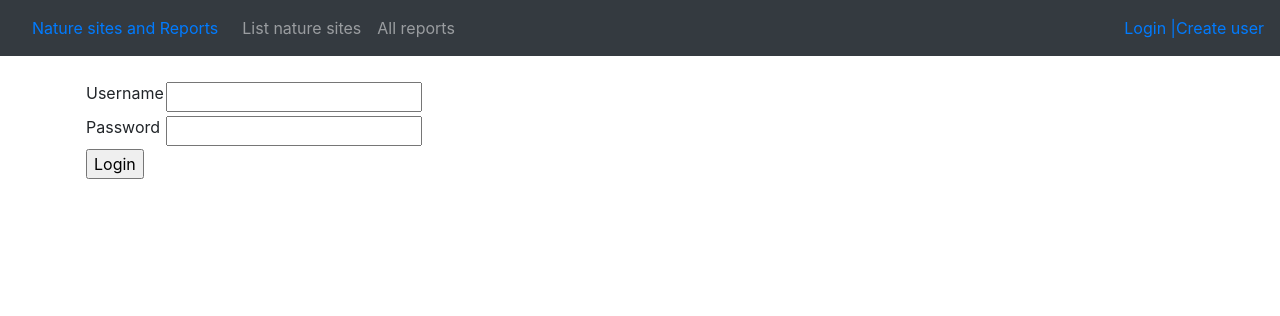
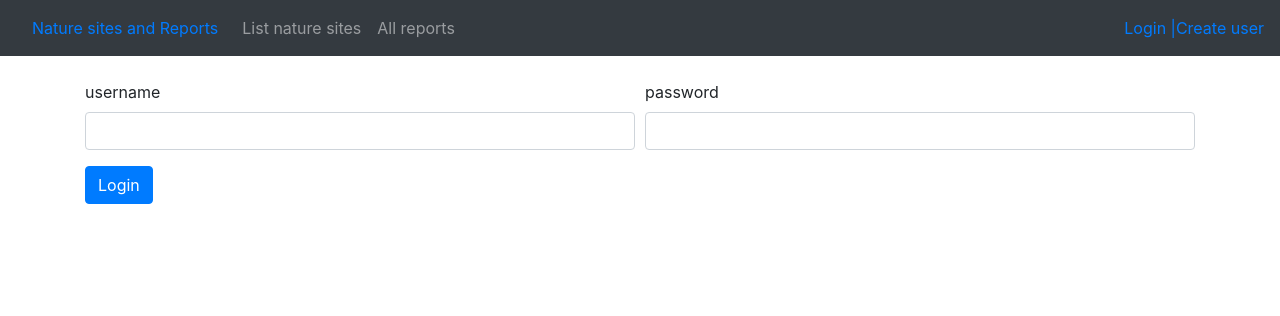
Before and after one commit to olgaviho/naytteidenKerays, a Flask app: page /auth/login in a window 1280 px wide. Shown: the top 316 px of the page. Run offline with Flask 2, Linux system fonts and the light colour scheme; some libraries are stand-ins or nearby versions.

Commit message:
Update loginform.html

```diff
--- a/application/templates/auth/loginform.html
+++ b/application/templates/auth/loginform.html
@@ -2,29 +2,24 @@
 
 {% block body %}
 {{error}}
-<form method="POST" action="{{ url_for('auth_login') }}">
-    <table>
-        <tr>
-            <td>
-                {{ form.username.label }}
-            </td>
-            <td>
-                {{ form.username }}
-            </td>
-        </tr>
-        <tr>
-            <td>
-                {{ form.password.label }}
-            </td>
-            <td>
-                {{ form.password }}
-            </td>
-        </tr>
-        <tr>
-            <td colspan= 2>
-                <input type="submit" value="Login"/>
-            </td>
-        </tr>
-    </table>
+
+
+
+<form method="POST" action="{{ url_for('auth_login') }}" novalidate>
+  <div class="form-row">
+  <div class="col-md-6 mb-3">
+    <label for="username">username</label>
+      <input class="form-control" id="username" name="username" required type="text" value="">
+  </div>
+
+
+  <div class="col-md-6 mb-3">
+    <label for="password">password</label>
+
+      <input class="form-control" id="password" name="password" required type="password" value="">
+  </div>
+</div>
+  <input class="btn btn-primary" id="submit" name="submit" type="submit" value="Login">
+
 </form>
 {% endblock %}
```
